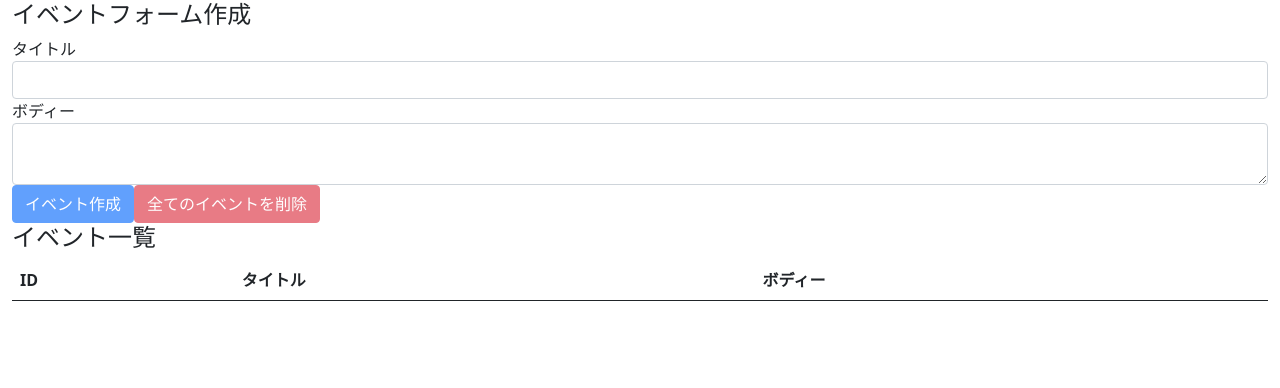
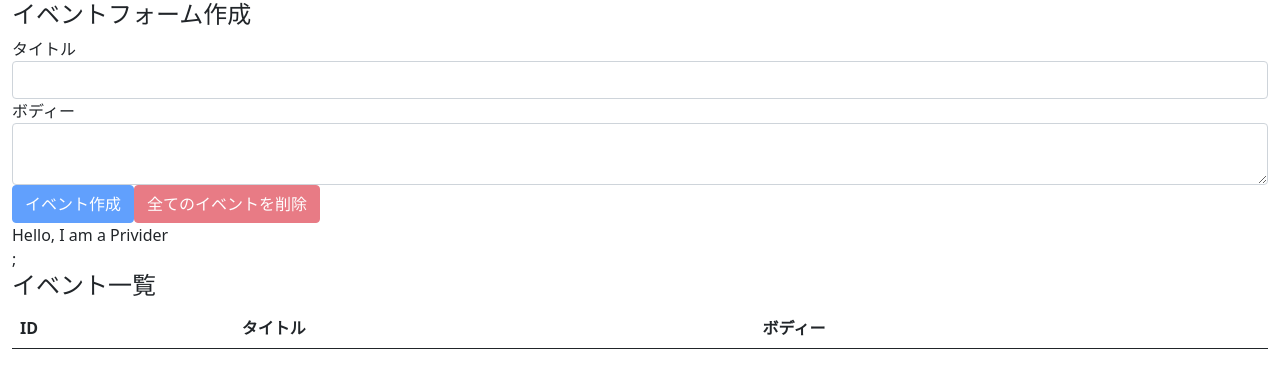
Before and after one commit to mm1139/react-hooks-101, a React (Create React App) app: page / in a window 1280 px wide. Shown: the top 388 px of the page. Built offline with nearby package versions, Linux system fonts and the light colour scheme.

Commit message:
setup react context provider

```diff
--- a/src/components/App.js
+++ b/src/components/App.js
@@ -1,18 +1,22 @@
 import React, { useReducer } from 'react';
 import 'bootstrap/dist/css/bootstrap.min.css';
 import EventForm from './EventForm';
+import Events from './Events';
+import AppContext from '../contexts/AppContext';
+import reducer from '../reducers';
 
-import Events from './Events';
-import reducer from '../reducers';
+console.log({ AppContext });
 
 const App = () => {
   const [state, dispatch] = useReducer(reducer, []); //第3引数は初期化時
   // console.log(state, 'in App.js');
   return (
-    <div className="container-fluid">
-      <EventForm state={state} dispatch={dispatch} />
-      <Events state={state} dispatch={dispatch} />
-    </div>
+    <AppContext.Provider value={'Hello, I am a Privider'}>
+      <div className="container-fluid">
+        <EventForm state={state} dispatch={dispatch} />
+        <Events state={state} dispatch={dispatch} />
+      </div>
+    </AppContext.Provider>
   );
 };
 
--- a/src/components/Events.js
+++ b/src/components/Events.js
@@ -1,10 +1,12 @@
-import React from 'react';
+import React, { useContext } from 'react';
 import Event from './Event';
+import AppContext from '../contexts/AppContext';
 
 const Events = ({ state, dispatch }) => {
+  const value = useContext(AppContext);
   return (
     <>
-      <h4>イベント一覧</h4>
+      <div>{value}</div>;<h4>イベント一覧</h4>
       <table className="table table-hover">
         <thead>
           <tr>
--- /dev/null
+++ b/src/contexts/AppContext.js
@@ -0,0 +1,5 @@
+import { createContext } from 'react';
+
+const AppContext = createContext();
+
+export default AppContext;
```
